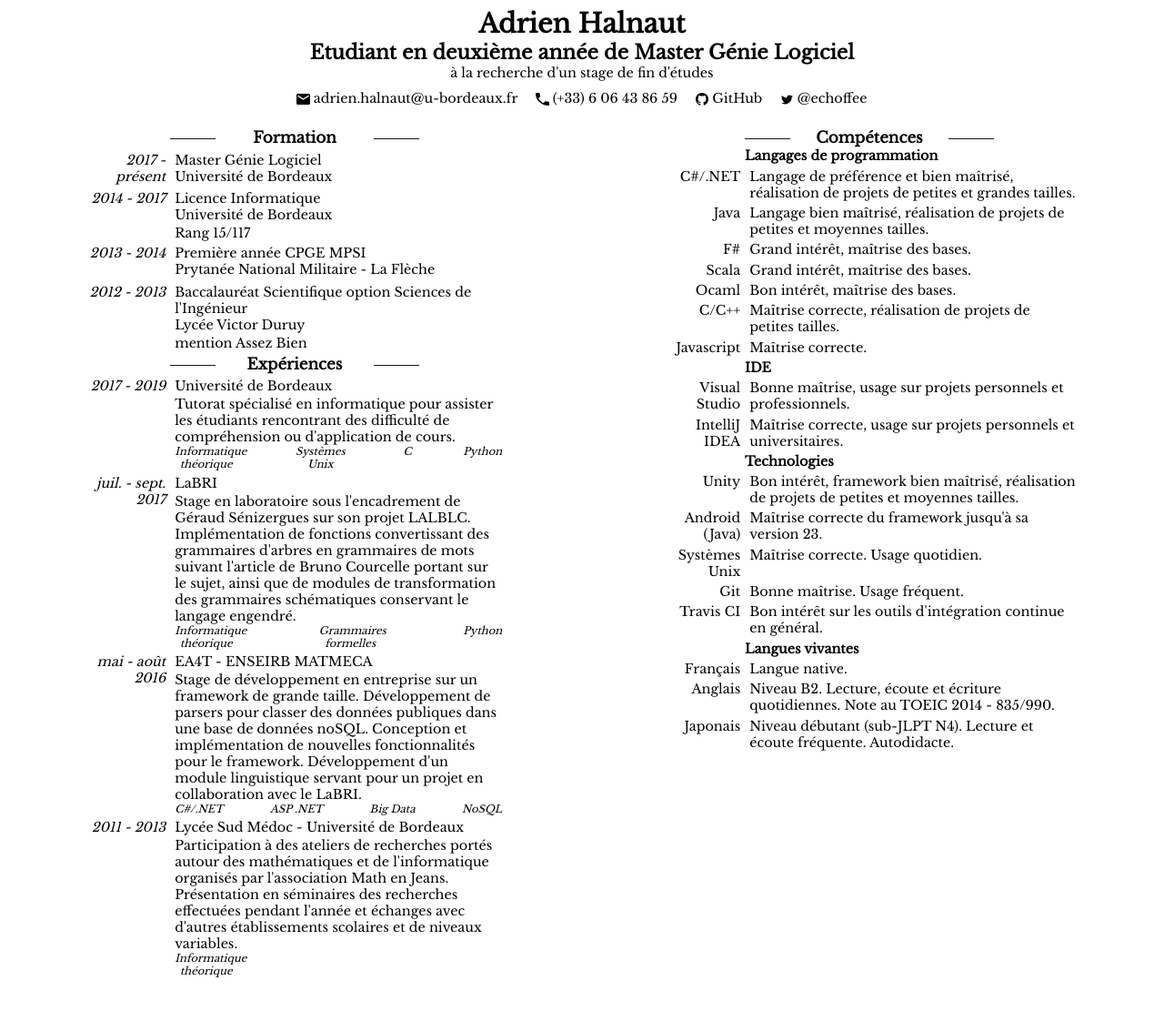
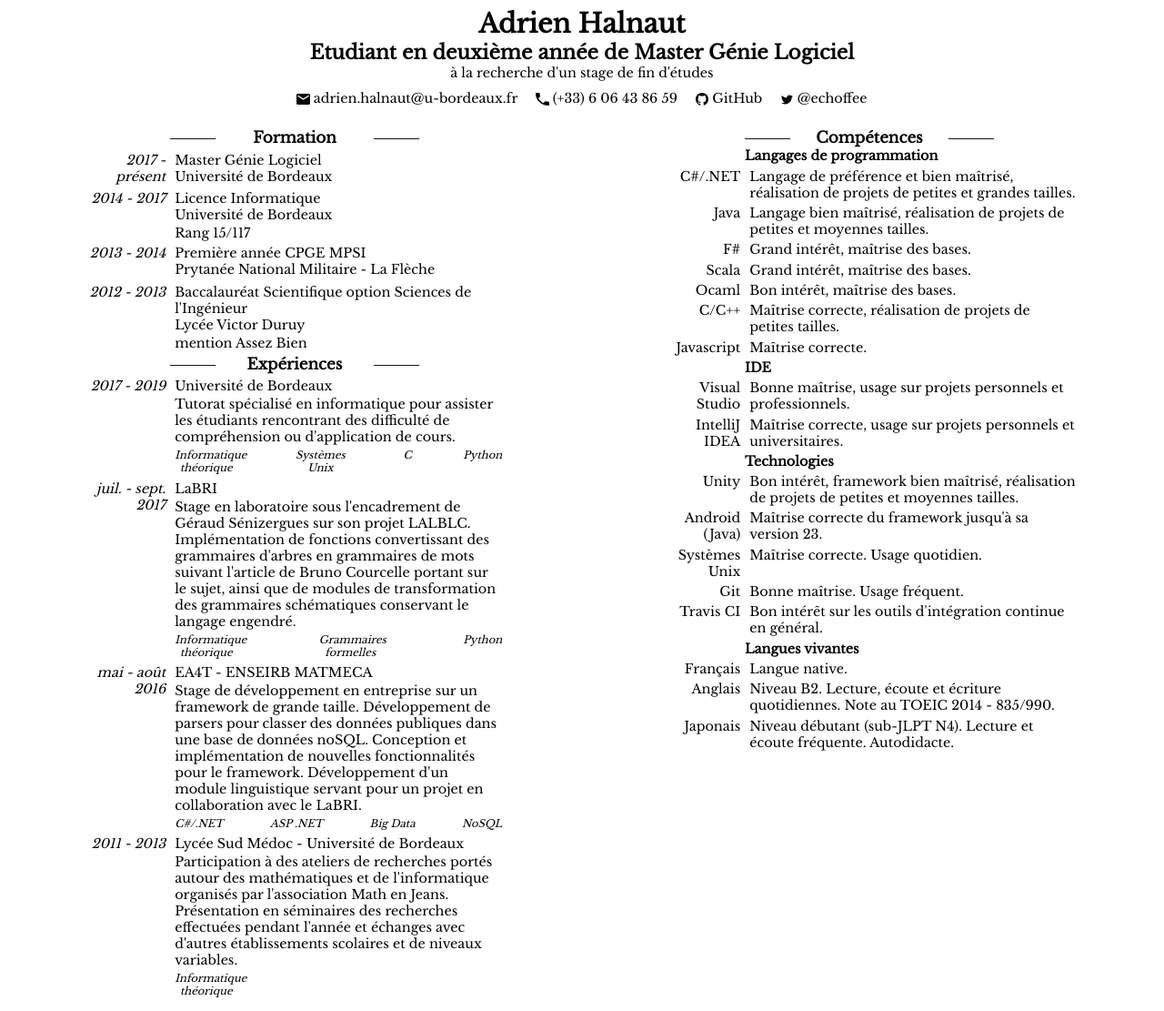
Before and after one commit to eikofee/eikofee.github.io, a Jekyll site: the page built from index.md, in a window 1280 px wide. Shown: the whole page at 91% size. Built offline with Jekyll 4.4.1, drawn with Linux system fonts in a browser that asks for light colours; before the commit the page ends 1087 px from its top, so only the background shows below that.

Commit message:
Update style

```diff
--- a/css/print.css
+++ b/css/print.css
@@ -14,3 +14,7 @@ section {
     margin-bottom: 11px;
     margin-top: 11px;
 }
+
+.f-skills {
+    margin-bottom: 0px;
+}
--- a/css/style.css
+++ b/css/style.css
@@ -30,6 +30,8 @@ a, a:visited {
     justify-content: space-between;
     font-style: italic;
     text-align: center;
+    margin-top: 4px;
+    margin-bottom: 2px;
 }
 
 .f-year {
```
